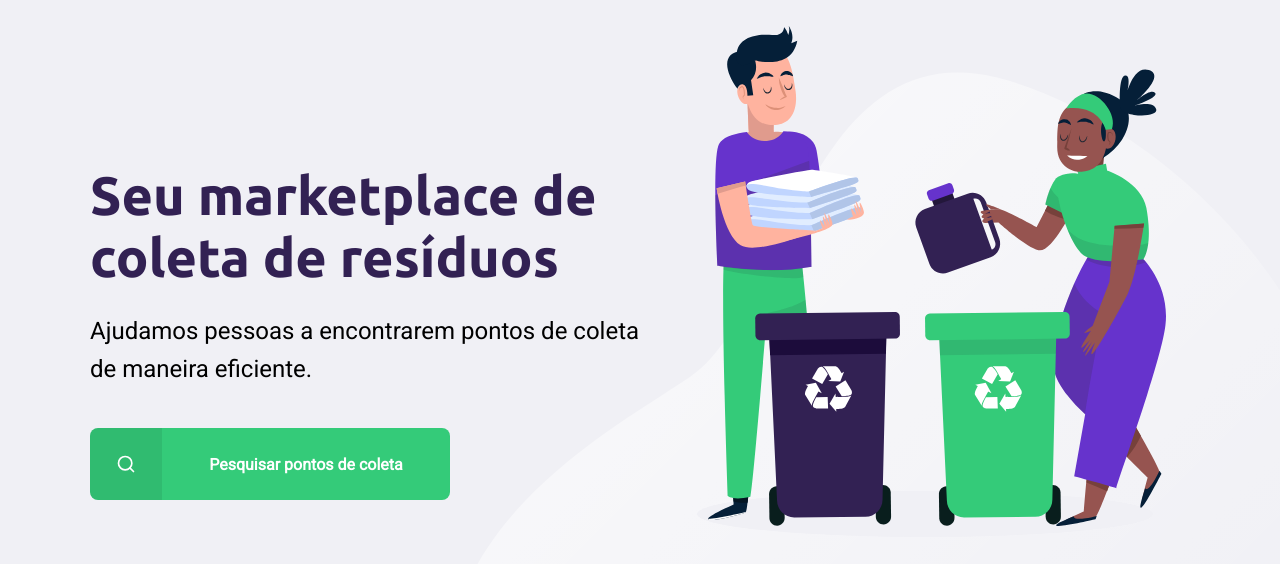
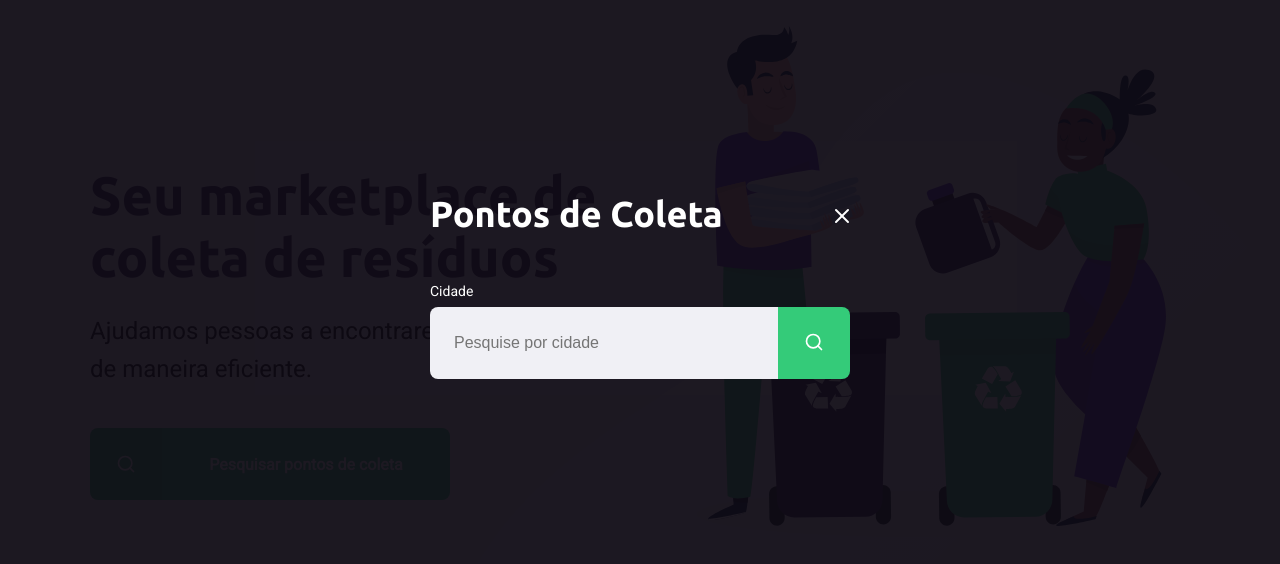
Before and after one commit to basilioarth/Ecoleta, a plain HTML site: page nlw/index.html in a window 1280 px wide. Both pictures are taken after a click on the link "Pesquisar pontos de coleta". Shown: the part 114-678 px from the top of the page. Drawn offline with Linux system fonts and the light colour scheme.

Commit message:
Atualizações de código do terceiro dia da semana

```diff
--- a/nlw/index.html
+++ b/nlw/index.html
@@ -21,9 +21,10 @@
 
     <link rel="stylesheet" href="/styles/main.css">
     <link rel="stylesheet" href="/styles/home.css">
+    <link rel="stylesheet" href="/styles/modal.css">
+
     <link rel="stylesheet" href="/styles/responsive.css">
     <!-- a importação do código referente à responsividade da página html fica por último. -->
-
 </head>
 
 <body>
@@ -37,7 +38,7 @@
                 <!-- o parâmetro alt serve como segunda alternativa caso a imagem desejada não seja encontrada. Tem como um dos motivos a acessibilidade, onde
                 , caso algum leitor de tela esteja processando as informações da página para um usuário com deficiência visual, o leitor irá reproduzir
                 sonoramente o que está escrito no parâmetro alt.-->
-                <a href="#">
+                <a href="/create-point.html">
                     <span></span>
                     Cadastre um ponto de coleta
                 </a>
@@ -56,5 +57,30 @@
 
     </div>
 
+    <!-- Código no estilo modal. Nesse estilo uma página é apresentada sobre uma página já existente. -->
+
+    <div id="modal" class="hide">
+        <!-- classe hide será aquela que especificaremos atraves do css para que esconda a nossa página.
+        quando clicarmos no botão, desabilitaremos esse hide para mostrar essa tela. -->
+        <div class="content">
+            <div class="header">
+                <h1>Pontos de Coleta</h1>
+                <a href="#">Fechar</a>
+            </div>
+            <form action="/search-results.html">
+                <!-- O atributo action mostra pra que página eu vou depois que a ação executar -->
+                <label for="search">Cidade</label>
+                <div class="search field">
+                    <input type="text" name = "search" placeholder="Pesquise por cidade">
+                    <!-- placeholder: atributo que põe o seu conteúdeo dentro da box do input -->
+                    <button>
+                        <img src="/assets/extras-aula-1/icones/search.svg" alt="Buscar">
+                    </button>
+                </div>
+            </form>
+        </div>
+    </div>
+
+    <script src="/scripts/index.js"></script>
 </body>
 </html>
--- /dev/null
+++ b/nlw/styles/modal.css
@@ -0,0 +1,95 @@
+#modal {
+    background-color: #0E0A14ef;
+
+    /*Ocupando a tela inteira: */
+    height: 100vh;
+    width: 100vw;
+
+
+    position: fixed;
+    /*Colocando um elemento por cima do outro e dizendo que a sua posição será fixa*/
+    top: 0;
+    /*Especificando que a posição fixa é no topo*/
+
+    display: flex;
+    justify-content: center;
+    align-items: center;
+
+    transition: 400ms;
+}
+
+#modal.hide{
+    display: none;
+}
+
+#modal .content {
+    color: white;
+    width: 420px;
+}
+
+#modal .header {
+    display: flex;
+    align-items: center;
+    justify-content: space-between;
+
+    margin-bottom: 48px;
+}
+
+#modal .header a {
+    background-image: url("../assets/extras-aula-1/icones/x.svg");
+
+    width: 20px;
+    height: 20px;
+
+    display: flex;
+
+    font-size: 0.01px;
+    /*uma fonte tão pequena que não conseguiremos ver*/
+}
+
+#modal .header h1 {
+    color: white;
+    font-size: 36px;
+    line-height: 42px;
+}
+
+#modal form label {
+    font-size: 14px;
+    line-height: 16px;
+
+    display: block;
+    /* Mudamos o display para block para que o margin-bottom faça afeito. Por parão ele é display inline, display que não
+    pega o margin-bottom*/
+    margin-bottom: 8px;
+}
+
+#modal form .field {
+    display: flex;
+}
+
+#modal form input {
+    flex: 1;
+
+    background-color: #f0f0f5;
+    border-radius: 8px 0 0 8px;
+    border: 0;
+
+    padding: 16px 24px;
+
+    font-size: 16px;
+    color: #6c6c80
+}
+
+#modal form button {
+    width: 72px;
+    height: 72px;
+
+    background-color: var(--primary-color);
+    border: 0;
+    border-radius: 0 8px 8px 0;
+}
+
+#modal form button:hover {
+    background-color: #2fb85e;
+    transition: 400ms;
+}
--- a/nlw/styles/responsive.css
+++ b/nlw/styles/responsive.css
@@ -23,6 +23,14 @@
         #page-home main {
             align-items: center;
         }
+
+        #page-search-results .cards {
+            grid-template-columns: 1fr;
+        }
+
+        #page-search-results .cards img {
+            height: 250px;
+        }
     }
 
 /* Com uma largura de 1700px pra cima, aplicaremos as seguintes regras */
```
Also changed, not shown: nlw/create-point.html (+51 -6 lines), nlw/styles/create-point.css (+59 -0 lines).
